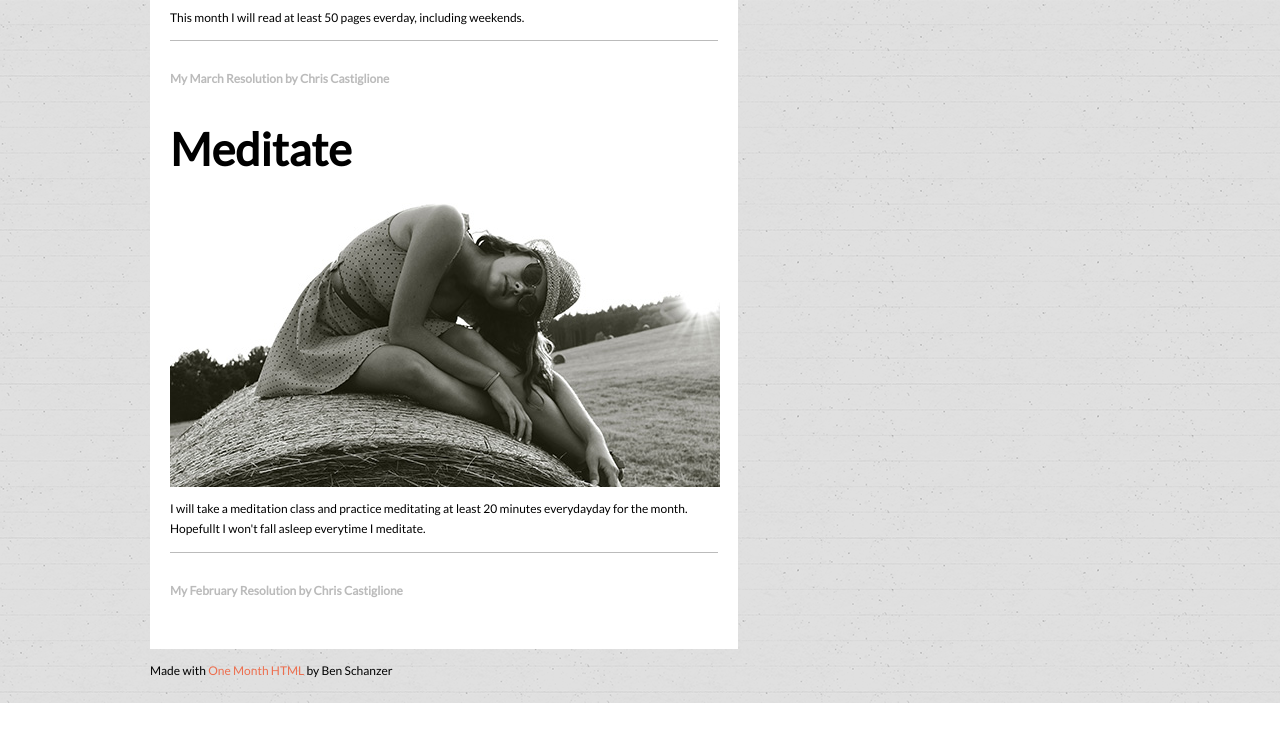
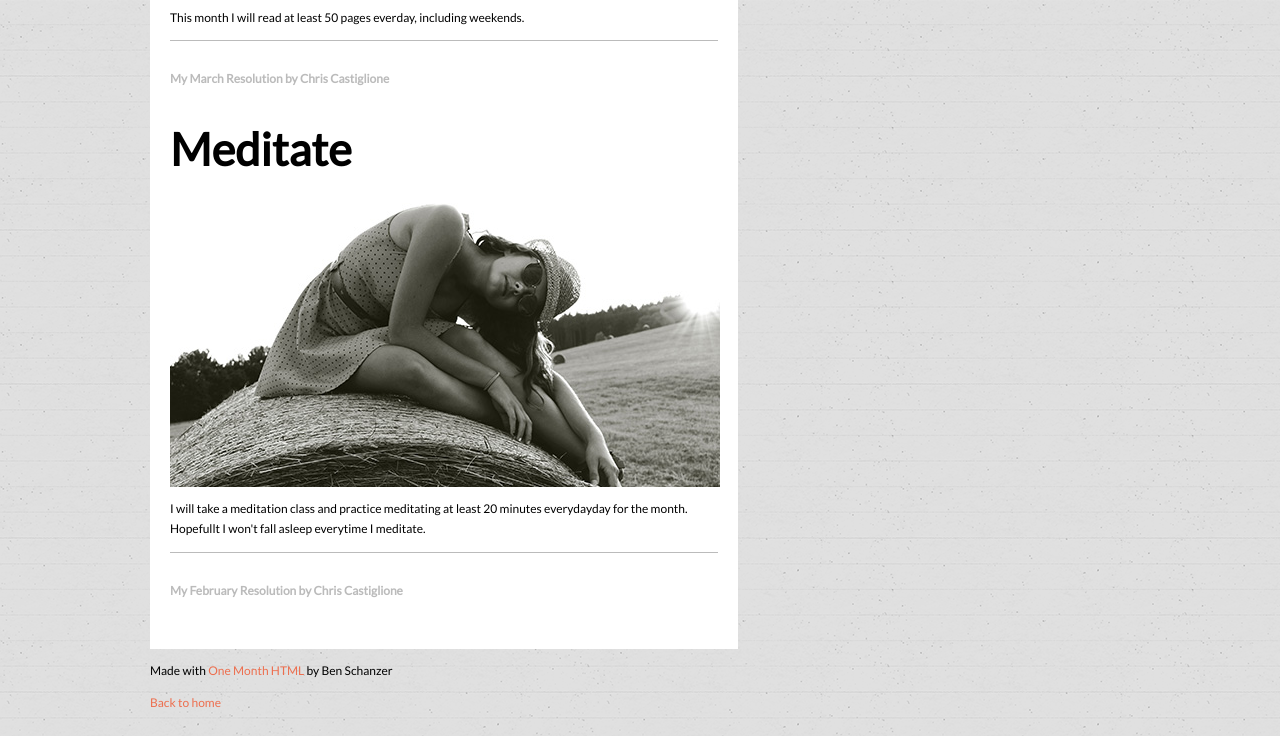
Before and after one commit to schanzb/monthly-resolutions, a plain HTML site: page index.html in a window 1280 px wide. Shown: the part 1002-1738 px from the top of the page. Before the commit the page ends 1705 px from the top, so only its background shows below. Drawn offline with Linux system fonts and the light colour scheme.

Commit message:
added back to home

```diff
--- a/index.html
+++ b/index.html
@@ -98,6 +98,9 @@
 		<div id="footer"><!--start footer-->
 
 			<p>Made with <a href="http://www.onemonth.com" target="_blank">One Month HTML</a> by Ben Schanzer</p>
+			<p>
+				<a href="https://schanzb.github.io/">Back to home</a>
+			</p>
 
 		</div><!--end footer-->
 
```
